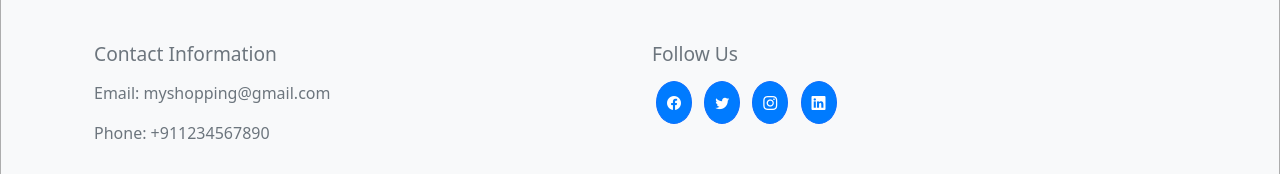
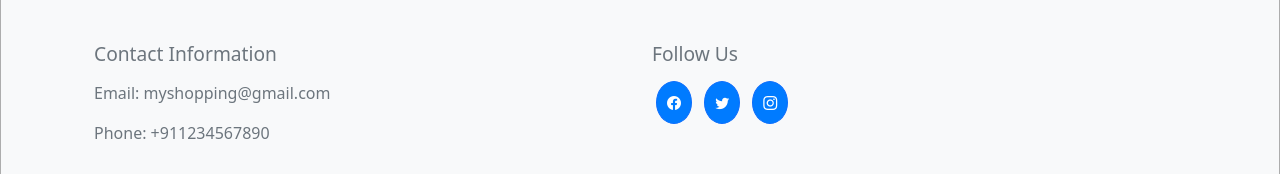
Before and after one commit to TejalPisal/E-Commerce-Product-Listing-Page, a plain HTML site: page index.html in a window 1280 px wide. Shown: the part 959-1133 px from the top of the page. Drawn offline with nearby package versions, Linux system fonts and the light colour scheme.

```diff
--- a/index.html
+++ b/index.html
@@ -7,7 +7,6 @@
   <link href="https://cdn.jsdelivr.net/npm/bootstrap@5.3.0/dist/css/bootstrap.min.css" rel="stylesheet">
   <link href="https://cdn.jsdelivr.net/npm/bootstrap-icons/font/bootstrap-icons.css" rel="stylesheet">
   <link rel="stylesheet" href="style.css">
-
 </head>
 <body>
 
@@ -213,9 +212,6 @@
           <a href="https://instagram.com" class="btn btn-primary btn-sm mx-1" target="_blank" title="Instagram">
             <i class="bi bi-instagram"></i>
           </a>
-          <a href="https://linkedin.com" class="btn btn-primary btn-sm mx-1" target="_blank" title="LinkedIn">
-            <i class="bi bi-linkedin"></i>
-          </a>
         </div>
       </div>
     </div>
```
